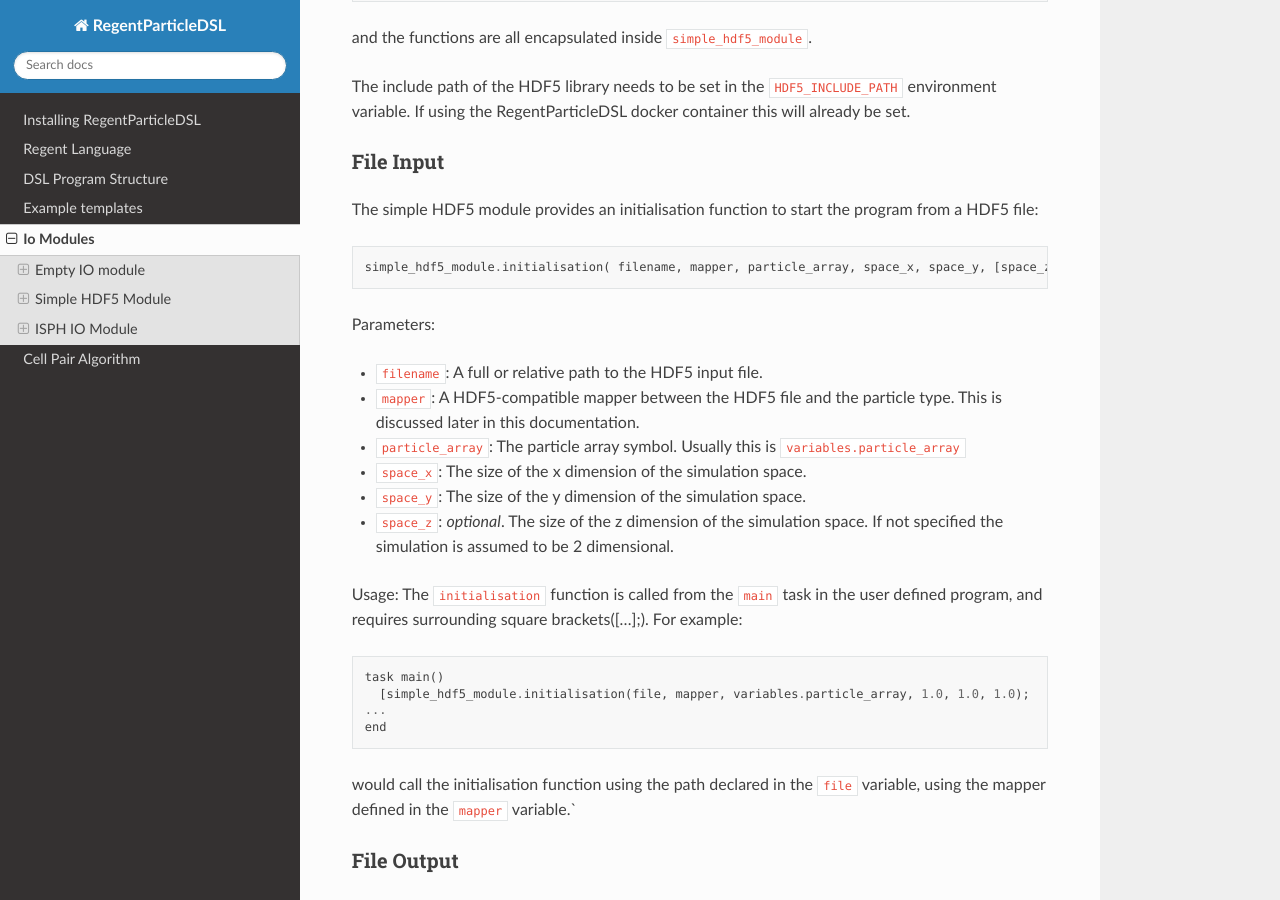
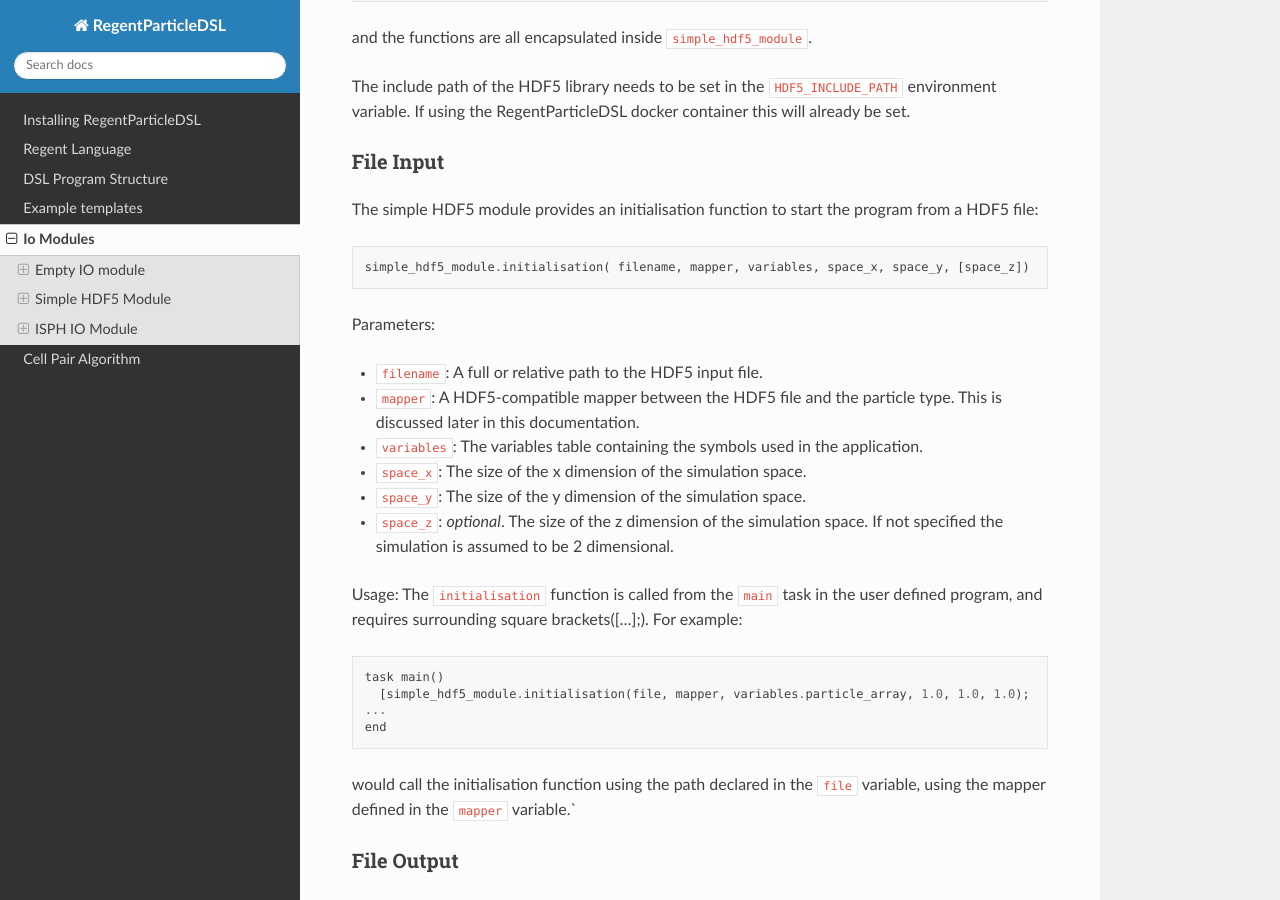
Before and after one commit to stfc/RegentParticleDSL, a Sphinx documentation site: the page built from docs/io_modules/io.md, in a window 1280 px wide and 900 px high, scrolled down 1395 px. Built offline with Sphinx 7.4.7 and the Read the Docs theme 2.0.0, drawn with Linux system fonts in a browser that asks for light colours.

Commit message:
Fixed the issue where variables was used from a function through global scope in the HDF5 io module

````diff
--- a/docs/io_modules/io.md
+++ b/docs/io_modules/io.md
@@ -59,12 +59,12 @@ If using the RegentParticleDSL docker container this will already be set.
 ### File Input
 The simple HDF5 module provides an initialisation function to start the program from a HDF5 file:
 ```
-simple_hdf5_module.initialisation( filename, mapper, particle_array, space_x, space_y, [space_z])
+simple_hdf5_module.initialisation( filename, mapper, variables, space_x, space_y, [space_z])
 ```
 Parameters:
 - `filename`: A full or relative path to the HDF5 input file.
 - `mapper`: A HDF5-compatible mapper between the HDF5 file and the particle type. This is discussed later in this documentation.
-- `particle_array`: The particle array symbol. Usually this is `variables.particle_array`
+- `variables`: The variables table containing the symbols used in the application.
 - `space_x`: The size of the x dimension of the simulation space.
 - `space_y`: The size of the y dimension of the simulation space.
 - `space_z`: _optional_. The size of the z dimension of the simulation space. If not specified the simulation is assumed to be 2 dimensional.
````
Also changed, not shown: 2 other files.
